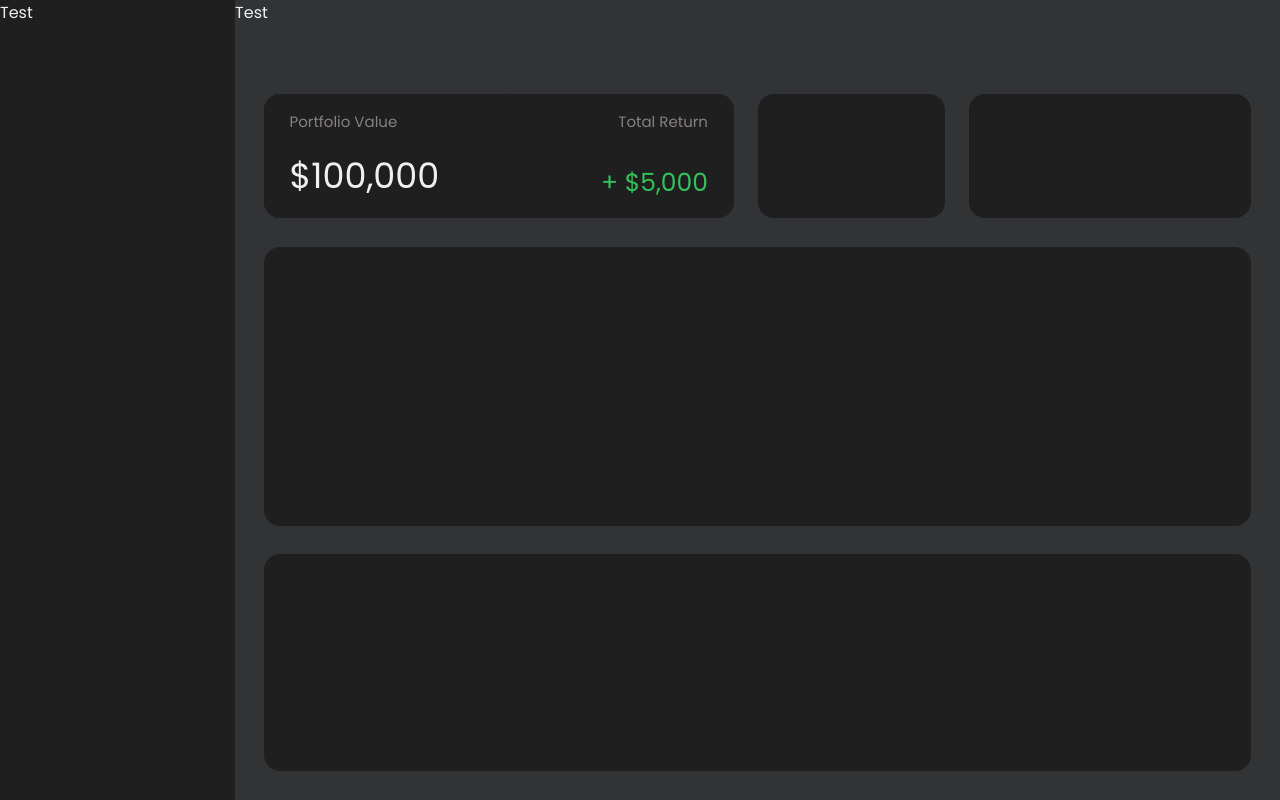
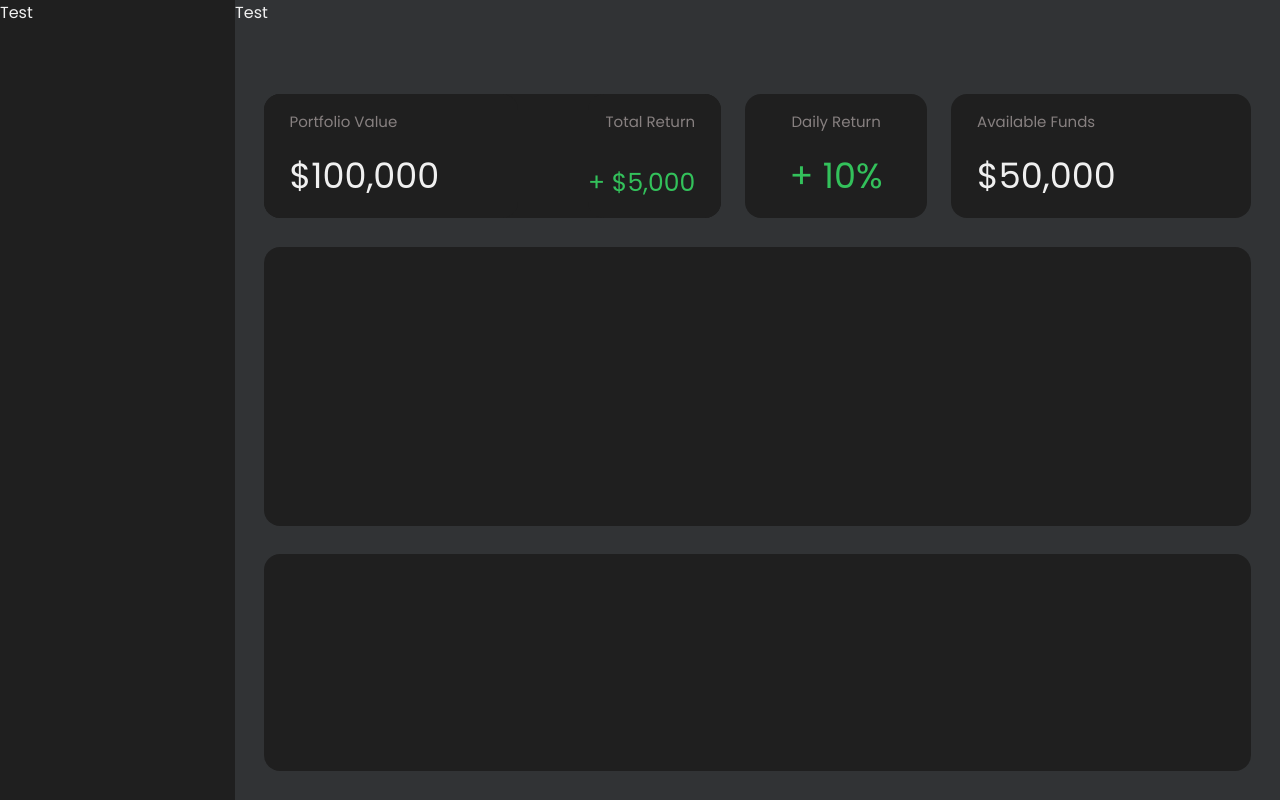
Before and after one commit to minhvo1/final-project, a React (Create React App) app: page / in a window 1280 px wide. Built offline with nearby package versions, Linux system fonts and the light colour scheme.

Commit message:
set up portfolio info tabs

```diff
--- a/src/components/PortfolioMain/PortfolioInfo.js
+++ b/src/components/PortfolioMain/PortfolioInfo.js
@@ -14,11 +14,14 @@ export default function PortfolioInfo(props) {
         </div>
       </div>
       <div className="daily-return">
-
+        <header>Daily Return</header>
+        <span>+ 10%</span>
       </div>
       <div className="available-funds">
+        <header>Available Funds</header>
+        <span>$50,000</span>
+      </div>
 
-      </div>
     </div>
   );
 }
--- a/src/components/PortfolioMain/PortfolioMain.scss
+++ b/src/components/PortfolioMain/PortfolioMain.scss
@@ -77,12 +77,42 @@ $radius: 1rem;
 .daily-return {
   width: 20%;
   margin: 0 0.75rem 0 0.75rem;
+  display: flex;
+  flex-direction: column;
+  justify-content: space-between;
+  align-items: center;
+  padding: 1rem 0 1rem 0;
+}
+
+.daily-return header {
+  color: #878080;
+  font-size: 15px;
+}
+
+.daily-return span {
+  font-size: 35px;
+  color: #33C15B
 }
 
 .available-funds {
   width: 30%;
   margin: 0 0 0 0.75rem;
+  display: flex;
+  flex-direction: column;
+  justify-content: space-between;
+  padding: 1rem 0 1rem 1.6rem;
 }
+
+.available-funds header {
+  color: #878080;
+  font-size: 15px;
+}
+
+.available-funds span {
+  font-size: 35px;
+}
+
+
 
 .performance-graph {
   background-color: $divcolor;
```
